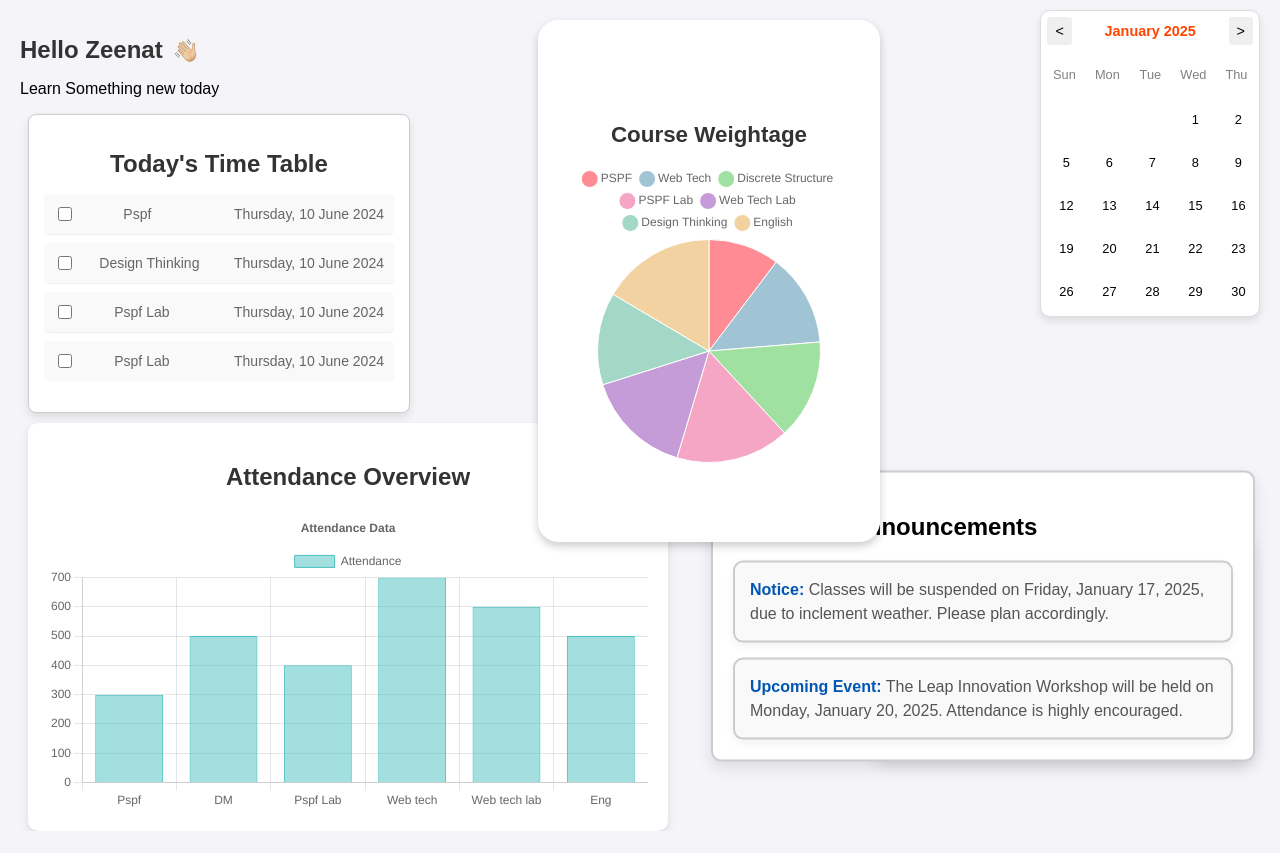
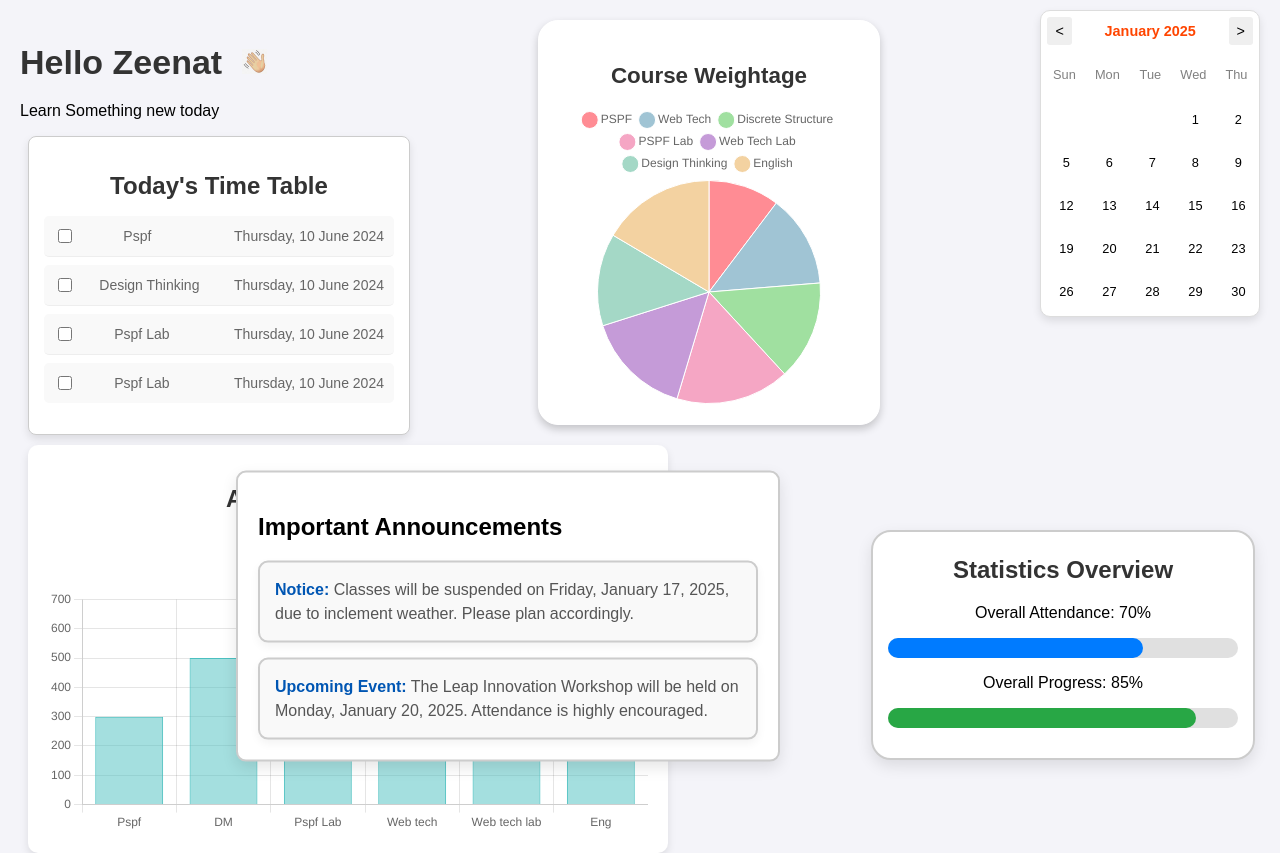
Before and after one commit to ZohaMobin/gutech-studentportal, a React (Create React App) app: page / in a window 1280 px wide. Before the commit the page ends 831 px from the top, so only its background shows below. Built offline with nearby package versions, Linux system fonts and the light colour scheme.

Commit message:
better css

```diff
--- a/src/App.js
+++ b/src/App.js
@@ -16,6 +16,13 @@ function App() {
   }
   return (
     <div className="container">
+      <div className='header'>
+      <h1 className='Title'>
+        Hello Zeenat <img src='hi_emoji.png' alt="emoji" className="hello-image" />
+      </h1>
+      <p>Learn Something new today</p>
+      </div>
+
     <Statistics Statistics_Data={Statistics_Data1}/>
     <Announcement/>
     <PieChart/>
@@ -23,6 +30,7 @@ function App() {
     <TodaysTimetable/>
     <BarChart />
     </div>
+
   );
 }
 
--- a/src/Page/Dashboard/Announcement.css
+++ b/src/Page/Dashboard/Announcement.css
@@ -10,12 +10,16 @@
   padding: 20px;
   width: 500px;
   height: auto;
-  margin-right: 25px;
+  margin-right: 500px;
 }
 .Title{
-  text-align: left;
-  display: flex;
-  align-items: center;
+   text-align: left;
+
+  font-family: 'Montserrat', sans-serif;
+  font-size: 34px;
+  font-weight: bold;
+  color: #333;
+  margin-bottom: 20px;
 }
 .hello-image {
   width: 25px;
--- a/src/Page/Dashboard/Announcement.js
+++ b/src/Page/Dashboard/Announcement.js
@@ -4,10 +4,7 @@ import './Announcement.css';
 function Announcement() {
   return (
     <div>
-  <h1 className='Title'>
-        Hello Zeenat <img src='hi_emoji.png' alt="emoji" className="hello-image" />
-      </h1>
-      <p>Learn Something new today</p>
+
     <div className="announcement-card">
       <h2>Important Announcements</h2>
       <div className="boxes-container">
--- a/src/Page/Dashboard/PieChart.css
+++ b/src/Page/Dashboard/PieChart.css
@@ -11,7 +11,7 @@
   box-shadow: 0 4px 8px rgba(0, 0, 0, 0.2);
   background-color: white;
   width: 300px;
-  height: 60%;
+  height: auto;
   max-width: 60%;
   border: 1px solid white;
 }
```
